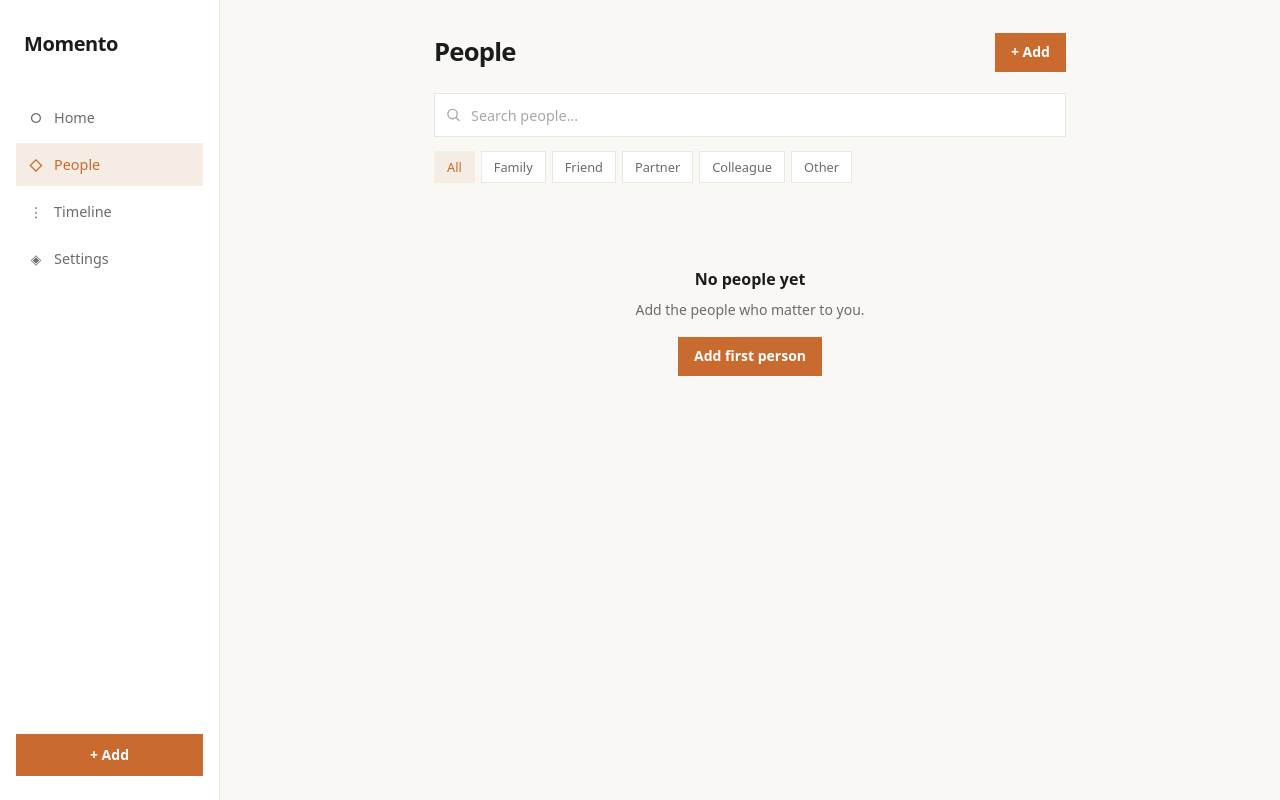
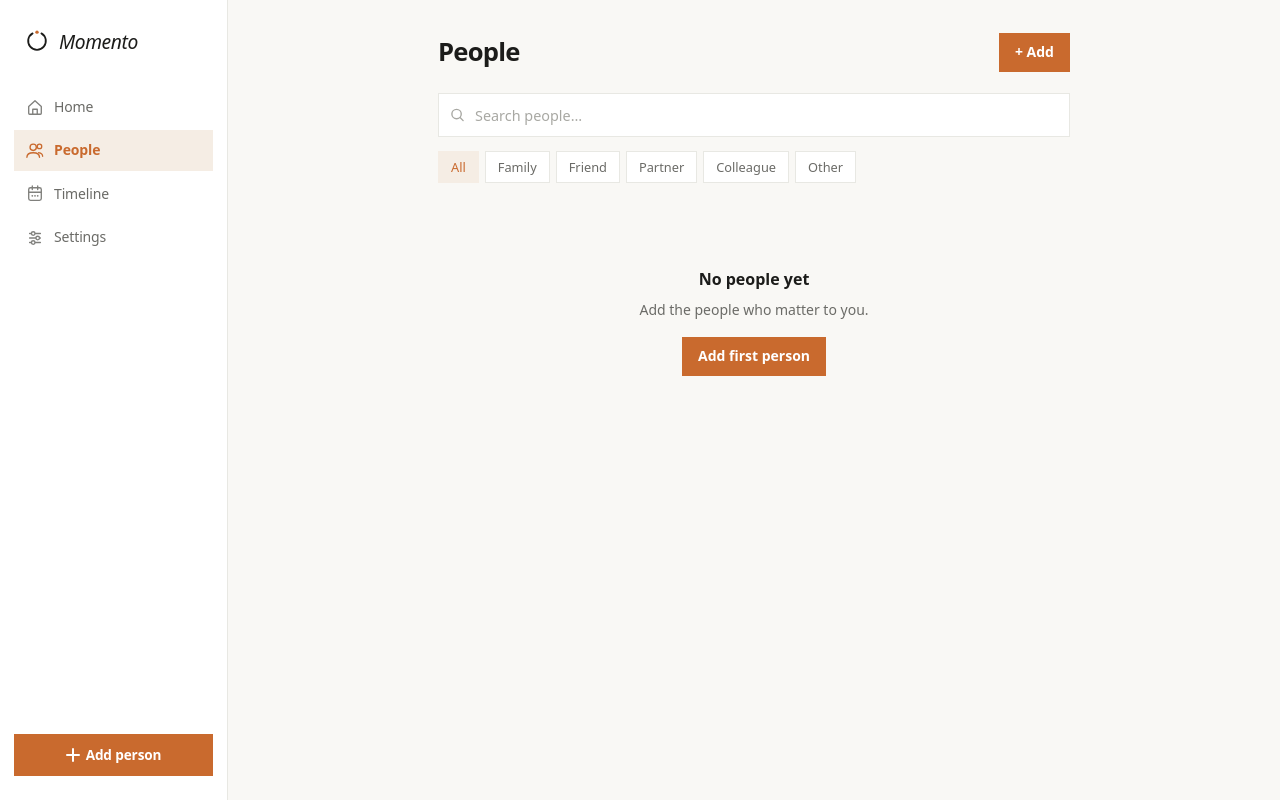
Before and after one commit to bhavy67/momento, an Angular app: page /people in a window 1280 px wide. Built offline with nearby package versions, Linux system fonts and the light colour scheme.

Commit message:
phase 2 updates  added

```diff
--- a/src/app/app.css
+++ b/src/app/app.css
@@ -1,4 +1,4 @@
-/* ─── App shell layout ───────────────────────────────────────────────────── */
+/* ─── App shell layout ─────────────────────────────────────────────────────── */
 
 .app-shell {
   display: flex;
@@ -6,37 +6,59 @@
   background-color: var(--color-bg);
 }
 
-/* ─── Desktop sidebar ────────────────────────────────────────────────────── */
+/* ─── Desktop sidebar ──────────────────────────────────────────────────────── */
 
 .sidebar {
-  display: none; /* hidden on mobile */
-  width: 220px;
+  display: none;
+  width: 228px;
   flex-shrink: 0;
   flex-direction: column;
-  padding: 1.5rem 1rem;
+  padding: 1.25rem 0.875rem 1.5rem;
   border-right: 1px solid var(--color-border);
   background-color: var(--color-surface);
   position: sticky;
   top: 0;
   height: 100dvh;
   overflow-y: auto;
+  gap: 0.25rem;
 }
 
 @media (min-width: 768px) {
   .sidebar { display: flex; }
 }
 
+/* ── Logo lockup ─────────────────────────────────────────────────────────── */
+
 .sidebar-brand {
-  padding: 0.25rem 0.5rem;
-  margin-bottom: 2rem;
+  display: flex;
+  align-items: center;
+  gap: 9px;
+  padding: 0.5rem 0.625rem;
+  margin-bottom: 1.25rem;
+  border-radius: var(--radius-md);
+  transition: background 0.15s;
 }
 
-.sidebar-wordmark {
-  font-size: 1.25rem;
-  font-weight: 600;
+.sidebar-brand:hover { background: var(--color-surface-2); }
+
+.brand-mark {
+  width: 26px;
+  height: 26px;
+  flex-shrink: 0;
+}
+
+.brand-wordmark {
+  font-family: var(--font-display);
+  font-style: italic;
+  font-size: 1.2rem;
   color: var(--color-text-primary);
   letter-spacing: -0.02em;
+  line-height: 1;
+  /* Optical align with the mark */
+  padding-top: 1px;
 }
+
+/* ── Nav links ───────────────────────────────────────────────────────────── */
 
 .sidebar-nav {
   list-style: none;
@@ -44,7 +66,7 @@
   padding: 0;
   display: flex;
   flex-direction: column;
-  gap: 0.25rem;
+  gap: 2px;
   flex: 1;
 }
 
@@ -52,12 +74,13 @@
   display: flex;
   align-items: center;
   gap: 0.625rem;
-  padding: 0.625rem 0.75rem;
+  padding: 0.6rem 0.75rem;
   border-radius: var(--radius-md);
   color: var(--color-text-muted);
-  font-size: 0.9rem;
+  font-size: 0.875rem;
   font-weight: 500;
   transition: background-color 0.15s, color 0.15s;
+  letter-spacing: -0.01em;
 }
 
 .nav-link:hover {
@@ -68,43 +91,51 @@
 .nav-link.active {
   background-color: var(--color-accent-bg);
   color: var(--color-accent);
+  font-weight: 600;
 }
 
 .nav-icon {
-  font-size: 0.85rem;
-  width: 1rem;
-  text-align: center;
+  width: 18px;
+  height: 18px;
+  flex-shrink: 0;
+  opacity: 0.85;
 }
 
+.nav-link.active .nav-icon { opacity: 1; }
+
+/* ── Sidebar Add button ──────────────────────────────────────────────────── */
+
 .sidebar-add-btn {
-  margin-top: auto;
+  display: flex;
+  align-items: center;
+  justify-content: center;
+  gap: 6px;
+  margin-top: 0.75rem;
   padding: 0.625rem 1rem;
   background-color: var(--color-accent);
   color: white;
   border-radius: var(--radius-md);
-  font-size: 0.875rem;
+  font-size: 0.85rem;
   font-weight: 600;
+  letter-spacing: -0.01em;
   transition: opacity 0.15s;
 }
 
-.sidebar-add-btn:hover {
-  opacity: 0.88;
-}
+.sidebar-add-btn:hover { opacity: 0.88; }
 
-/* ─── Main content ───────────────────────────────────────────────────────── */
+/* ─── Main content ─────────────────────────────────────────────────────────── */
 
 .content {
   flex: 1;
   min-width: 0;
-  /* Add padding-bottom on mobile to avoid content going under the bottom nav */
-  padding-bottom: 72px;
+  padding-bottom: 72px; /* clear mobile bottom nav */
 }
 
 @media (min-width: 768px) {
   .content { padding-bottom: 0; }
 }
 
-/* ─── Mobile bottom nav ──────────────────────────────────────────────────── */
+/* ─── Mobile bottom nav ────────────────────────────────────────────────────── */
 
 .bottom-nav {
   display: flex;
@@ -117,11 +148,12 @@
   border-top: 1px solid var(--color-border);
   z-index: 50;
   padding-bottom: env(safe-area-inset-bottom);
+  /* Subtle glass on supported browsers */
+  backdrop-filter: blur(12px);
+  -webkit-backdrop-filter: blur(12px);
 }
 
-@media (min-width: 768px) {
-  .bottom-nav { display: none; }
-}
+@media (min-width: 768px) { .bottom-nav { display: none; } }
 
 .bottom-nav-item {
   flex: 1;
@@ -129,58 +161,54 @@
   flex-direction: column;
   align-items: center;
   justify-content: center;
-  gap: 0.2rem;
+  gap: 3px;
   color: var(--color-text-faint);
-  font-size: 0.7rem;
-  font-weight: 500;
+  font-size: 0.625rem;
+  font-weight: 600;
+  letter-spacing: 0.02em;
+  text-transform: uppercase;
   transition: color 0.15s;
   min-height: 44px;
 }
 
-.bottom-nav-item.active {
-  color: var(--color-accent);
+.bottom-nav-item.active { color: var(--color-accent); }
+
+.bottom-nav-icon {
+  width: 22px;
+  height: 22px;
 }
 
-.bottom-nav-icon {
-  font-size: 1rem;
-  line-height: 1;
-}
+.bottom-nav-label { font-size: 0.6rem; letter-spacing: 0.03em; }
 
-.bottom-nav-label {
-  font-size: 0.65rem;
-  letter-spacing: 0.01em;
-}
-
-/* ─── Floating action button (mobile only) ───────────────────────────────── */
+/* ─── FAB (mobile only) ────────────────────────────────────────────────────── */
 
 .fab {
   display: flex;
   position: fixed;
-  bottom: 76px; /* above bottom nav */
+  bottom: 80px;
   right: 1.25rem;
   width: 52px;
   height: 52px;
   border-radius: var(--radius-full);
   background-color: var(--color-accent);
   color: white;
-  font-size: 1.5rem;
   align-items: center;
   justify-content: center;
-  box-shadow: 0 4px 12px rgba(0, 0, 0, 0.15);
+  box-shadow: 0 4px 16px color-mix(in srgb, var(--color-accent) 40%, transparent);
   z-index: 40;
-  transition: transform 0.15s, opacity 0.15s;
+  transition: transform 0.2s cubic-bezier(0.34,1.56,0.64,1), box-shadow 0.2s;
 }
 
 .fab:hover {
-  transform: scale(1.05);
-  opacity: 0.9;
+  transform: scale(1.08);
+  box-shadow: 0 6px 20px color-mix(in srgb, var(--color-accent) 50%, transparent);
 }
 
-@media (min-width: 768px) {
-  .fab { display: none; }
-}
+.fab:active { transform: scale(0.96); }
 
-/* ─── Toast notifications ────────────────────────────────────────────────── */
+@media (min-width: 768px) { .fab { display: none; } }
+
+/* ─── Toast notifications ──────────────────────────────────────────────────── */
 
 .toast-stack {
   position: fixed;
@@ -190,9 +218,10 @@
   display: flex;
   flex-direction: column;
   gap: 0.5rem;
-  z-index: 100;
+  z-index: 200;
   min-width: 280px;
   max-width: calc(100vw - 2rem);
+  pointer-events: none;
 }
 
 @media (min-width: 768px) {
@@ -214,21 +243,25 @@
   background-color: var(--color-text-primary);
   color: var(--color-bg);
   font-size: 0.875rem;
-  box-shadow: 0 4px 16px rgba(0, 0, 0, 0.2);
+  font-weight: 500;
+  box-shadow: 0 4px 20px rgba(0, 0, 0, 0.25);
+  pointer-events: auto;
+  letter-spacing: -0.01em;
 }
 
 .toast[data-type="success"] { background-color: var(--color-success); color: white; }
-.toast[data-type="error"]   { background-color: var(--color-danger); color: white; }
+.toast[data-type="error"]   { background-color: var(--color-danger);  color: white; }
 .toast[data-type="warning"] { background-color: var(--color-warning); color: white; }
 
 .toast button {
-  font-size: 1rem;
   color: inherit;
-  opacity: 0.7;
-  padding: 0 0.25rem;
+  opacity: 0.65;
+  padding: 2px;
+  border-radius: 4px;
+  display: flex;
+  align-items: center;
   flex-shrink: 0;
+  transition: opacity 0.15s;
 }
 
-.toast button:hover {
-  opacity: 1;
-}
+.toast button:hover { opacity: 1; }
--- a/src/app/app.html
+++ b/src/app/app.html
@@ -1,84 +1,139 @@
 <div class="app-shell">
 
-  <!-- Sidebar — md and up only -->
+  <!-- ── Sidebar (desktop) ──────────────────────────────────────── -->
   <nav class="sidebar" aria-label="Main navigation">
-    <div class="sidebar-brand">
-      <span class="sidebar-wordmark">Momento</span>
-    </div>
 
+    <!-- Logo lockup -->
+    <a routerLink="/home" class="sidebar-brand" aria-label="Momento home">
+      <svg class="brand-mark" viewBox="0 0 100 100" fill="none" aria-hidden="true">
+        <path d="M 67 20.56 A 34 34 0 1 1 33 20.56"
+              stroke="var(--color-text-primary)" stroke-width="7" stroke-linecap="round"/>
+        <circle cx="50" cy="16" r="6.5" fill="var(--color-accent)"/>
+      </svg>
+      <span class="brand-wordmark">Momento</span>
+    </a>
+
+    <!-- Nav links -->
     <ul class="sidebar-nav" role="list">
       <li>
         <a routerLink="/home" routerLinkActive="active" class="nav-link">
-          <span class="nav-icon" aria-hidden="true">○</span>
+          <svg class="nav-icon" viewBox="0 0 20 20" fill="none" aria-hidden="true">
+            <path d="M3 9.5L10 3l7 6.5V17a1 1 0 0 1-1 1H4a1 1 0 0 1-1-1V9.5z"
+                  stroke="currentColor" stroke-width="1.5" stroke-linejoin="round"/>
+            <path d="M7.5 18v-5.5h5V18" stroke="currentColor" stroke-width="1.5" stroke-linejoin="round"/>
+          </svg>
           Home
         </a>
       </li>
       <li>
         <a routerLink="/people" routerLinkActive="active" class="nav-link">
-          <span class="nav-icon" aria-hidden="true">◇</span>
+          <svg class="nav-icon" viewBox="0 0 20 20" fill="none" aria-hidden="true">
+            <circle cx="8" cy="7" r="3.5" stroke="currentColor" stroke-width="1.5"/>
+            <path d="M1 18c0-3.5 3.134-5 7-5s7 1.5 7 5" stroke="currentColor" stroke-width="1.5" stroke-linecap="round"/>
+            <circle cx="15" cy="6" r="2.5" stroke="currentColor" stroke-width="1.4"/>
+            <path d="M14 13c2.5.4 4.5 1.6 4.5 4" stroke="currentColor" stroke-width="1.4" stroke-linecap="round"/>
+          </svg>
           People
         </a>
       </li>
       <li>
         <a routerLink="/timeline" routerLinkActive="active" class="nav-link">
-          <span class="nav-icon" aria-hidden="true">⋮</span>
+          <svg class="nav-icon" viewBox="0 0 20 20" fill="none" aria-hidden="true">
+            <rect x="3" y="3" width="14" height="14" rx="2" stroke="currentColor" stroke-width="1.5"/>
+            <path d="M7 1v4M13 1v4M3 8h14" stroke="currentColor" stroke-width="1.5" stroke-linecap="round"/>
+            <circle cx="7" cy="12" r="1" fill="currentColor"/>
+            <circle cx="10" cy="12" r="1" fill="currentColor"/>
+            <circle cx="13" cy="12" r="1" fill="currentColor"/>
+          </svg>
           Timeline
         </a>
       </li>
       <li>
         <a routerLink="/settings" routerLinkActive="active" class="nav-link">
-          <span class="nav-icon" aria-hidden="true">◈</span>
+          <svg class="nav-icon" viewBox="0 0 20 20" fill="none" aria-hidden="true">
+            <path d="M4 5h12M4 10h12M4 15h12" stroke="currentColor" stroke-width="1.5" stroke-linecap="round"/>
+            <circle cx="8" cy="5" r="2" fill="var(--color-surface)" stroke="currentColor" stroke-width="1.5"/>
+            <circle cx="13" cy="10" r="2" fill="var(--color-surface)" stroke="currentColor" stroke-width="1.5"/>
+            <circle cx="8" cy="15" r="2" fill="var(--color-surface)" stroke="currentColor" stroke-width="1.5"/>
+          </svg>
           Settings
         </a>
       </li>
     </ul>
 
-    <button class="sidebar-add-btn" (click)="ui.openQuickAdd()" type="button">
-      + Add
-    </button>
+    <!-- Add button -->
+    <a routerLink="/people/new" class="sidebar-add-btn">
+      <svg width="14" height="14" viewBox="0 0 14 14" fill="none" aria-hidden="true">
+        <path d="M7 1v12M1 7h12" stroke="currentColor" stroke-width="2" stroke-linecap="round"/>
+      </svg>
+      Add person
+    </a>
+
   </nav>
 
-  <!-- Main content -->
+  <!-- ── Main content ───────────────────────────────────────────── -->
   <main class="content" id="main-content">
     <router-outlet />
   </main>
 
-  <!-- Mobile bottom nav -->
+  <!-- ── Mobile bottom nav ──────────────────────────────────────── -->
   <nav class="bottom-nav" aria-label="Mobile navigation">
     <a routerLink="/home" routerLinkActive="active" class="bottom-nav-item">
-      <span class="bottom-nav-icon" aria-hidden="true">○</span>
+      <svg class="bottom-nav-icon" viewBox="0 0 20 20" fill="none" aria-hidden="true">
+        <path d="M3 9.5L10 3l7 6.5V17a1 1 0 0 1-1 1H4a1 1 0 0 1-1-1V9.5z"
+              stroke="currentColor" stroke-width="1.6" stroke-linejoin="round"/>
+        <path d="M7.5 18v-5.5h5V18" stroke="currentColor" stroke-width="1.6" stroke-linejoin="round"/>
+      </svg>
       <span class="bottom-nav-label">Home</span>
     </a>
     <a routerLink="/people" routerLinkActive="active" class="bottom-nav-item">
-      <span class="bottom-nav-icon" aria-hidden="true">◇</span>
+      <svg class="bottom-nav-icon" viewBox="0 0 20 20" fill="none" aria-hidden="true">
+        <circle cx="8" cy="7" r="3.5" stroke="currentColor" stroke-width="1.6"/>
+        <path d="M1 18c0-3.5 3.134-5 7-5s7 1.5 7 5" stroke="currentColor" stroke-width="1.6" stroke-linecap="round"/>
+        <circle cx="15" cy="6" r="2.5" stroke="currentColor" stroke-width="1.5"/>
+        <path d="M14 13c2.5.4 4.5 1.6 4.5 4" stroke="currentColor" stroke-width="1.5" stroke-linecap="round"/>
+      </svg>
       <span class="bottom-nav-label">People</span>
     </a>
     <a routerLink="/timeline" routerLinkActive="active" class="bottom-nav-item">
-      <span class="bottom-nav-icon" aria-hidden="true">⋮</span>
+      <svg class="bottom-nav-icon" viewBox="0 0 20 20" fill="none" aria-hidden="true">
+        <rect x="3" y="3" width="14" height="14" rx="2" stroke="currentColor" stroke-width="1.6"/>
+        <path d="M7 1v4M13 1v4M3 8h14" stroke="currentColor" stroke-width="1.6" stroke-linecap="round"/>
+        <circle cx="7" cy="12" r="1" fill="currentColor"/>
+        <circle cx="10" cy="12" r="1" fill="currentColor"/>
+        <circle cx="13" cy="12" r="1" fill="currentColor"/>
+      </svg>
       <span class="bottom-nav-label">Timeline</span>
     </a>
     <a routerLink="/settings" routerLinkActive="active" class="bottom-nav-item">
-      <span class="bottom-nav-icon" aria-hidden="true">◈</span>
+      <svg class="bottom-nav-icon" viewBox="0 0 20 20" fill="none" aria-hidden="true">
+        <path d="M4 5h12M4 10h12M4 15h12" stroke="currentColor" stroke-width="1.6" stroke-linecap="round"/>
+        <circle cx="8" cy="5" r="2" fill="var(--color-surface)" stroke="currentColor" stroke-width="1.5"/>
+        <circle cx="13" cy="10" r="2" fill="var(--color-surface)" stroke="currentColor" stroke-width="1.5"/>
+        <circle cx="8" cy="15" r="2" fill="var(--color-surface)" stroke="currentColor" stroke-width="1.5"/>
+      </svg>
       <span class="bottom-nav-label">Settings</span>
     </a>
   </nav>
 
-  <!-- FAB — mobile only -->
-  <button
-    class="fab"
-    (click)="ui.openQuickAdd()"
-    type="button"
-    aria-label="Add new event or person">
-    +
-  </button>
+  <!-- ── FAB (mobile only) ──────────────────────────────────────── -->
+  <a routerLink="/people/new" class="fab" aria-label="Add person">
+    <svg width="20" height="20" viewBox="0 0 20 20" fill="none" aria-hidden="true">
+      <path d="M10 3v14M3 10h14" stroke="currentColor" stroke-width="2.2" stroke-linecap="round"/>
+    </svg>
+  </a>
 
-  <!-- Notification toasts -->
+  <!-- ── Toast notifications ────────────────────────────────────── -->
   @if (ui.notifications().length > 0) {
     <div class="toast-stack" aria-live="polite" aria-atomic="false">
       @for (n of ui.notifications(); track n.id) {
         <div class="toast" [attr.data-type]="n.type">
           <span>{{ n.message }}</span>
-          <button (click)="ui.dismiss(n.id)" aria-label="Dismiss notification" type="button">×</button>
+          <button (click)="ui.dismiss(n.id)" aria-label="Dismiss" type="button">
+            <svg width="14" height="14" viewBox="0 0 14 14" fill="none">
+              <path d="M1 1l12 12M13 1L1 13" stroke="currentColor" stroke-width="1.8" stroke-linecap="round"/>
+            </svg>
+          </button>
         </div>
       }
     </div>
--- a/src/index.html
+++ b/src/index.html
@@ -8,6 +8,10 @@
   <link rel="icon" type="image/svg+xml" href="favicon.svg">
   <link rel="icon" type="image/x-icon" href="favicon.ico">
   <link rel="manifest" href="manifest.webmanifest">
+  <meta name="theme-color" content="#C96A2E">
+  <link rel="preconnect" href="https://fonts.googleapis.com">
+  <link rel="preconnect" href="https://fonts.gstatic.com" crossorigin>
+  <link href="https://fonts.googleapis.com/css2?family=DM+Serif+Display:ital@0;1&display=swap" rel="stylesheet">
 </head>
 <body>
   <app-root></app-root>
```
